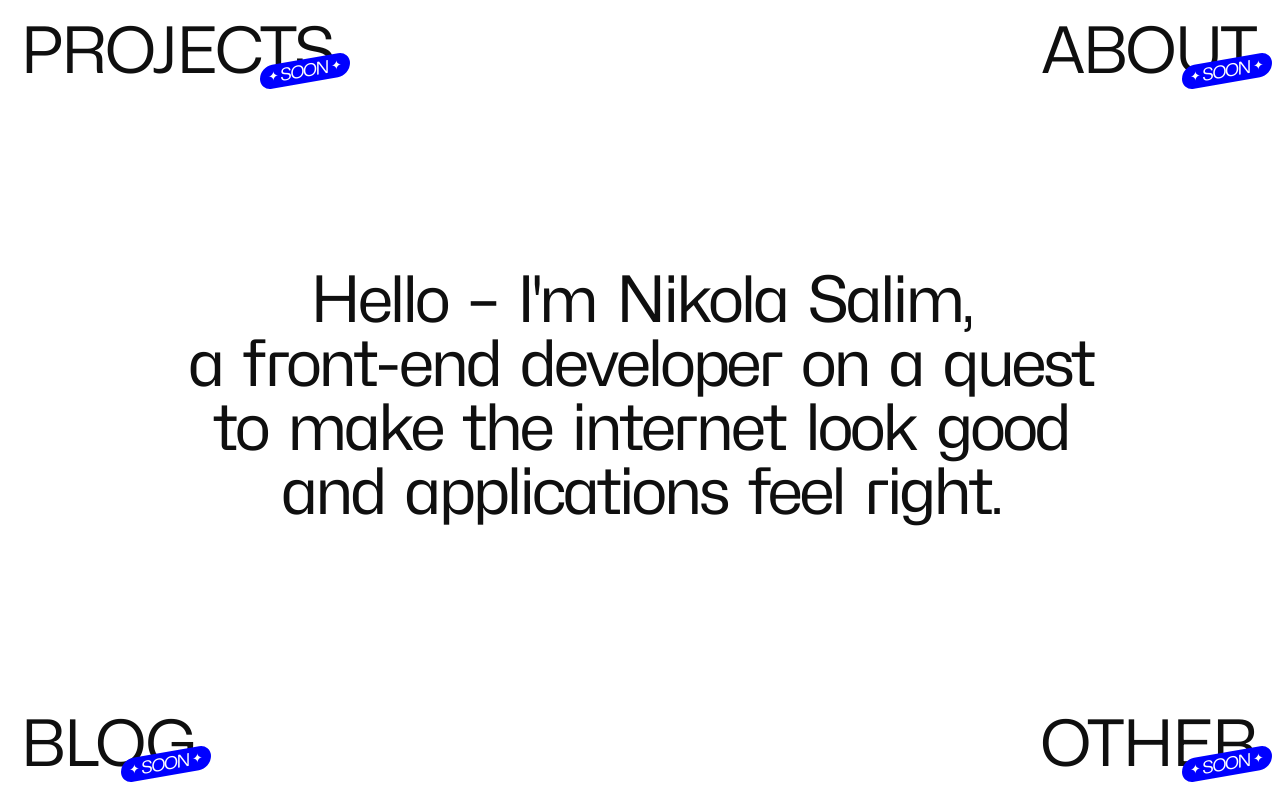
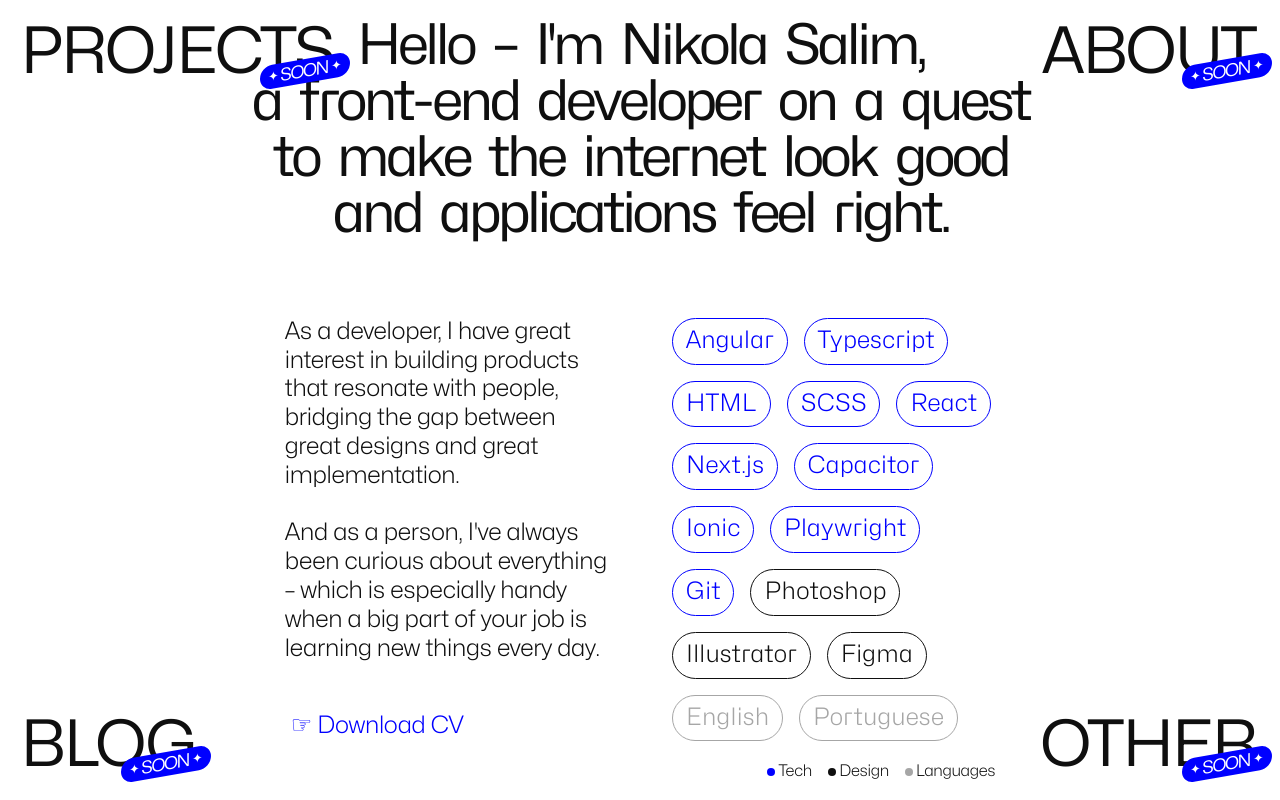
Before and after one commit to nikolasalim/nikolasalim.github.io, a Next.js app: page / in a window 1280 px wide. Built offline with nearby package versions, Linux system fonts and the light colour scheme.

Commit message:
add bio and stack list sections

```diff
--- a/app/(home)/home.module.scss
+++ b/app/(home)/home.module.scss
@@ -1,24 +1,28 @@
 @import '../styles/variables';
 
+.content {
+  height: 100vh;
+  display: flex;
+  flex-direction: column;
+  align-items: center;
+  justify-content: center;
+}
+
 .intro {
-  display: flex;
-  justify-content: center;
-  align-items: center;
-  flex-direction: column;
   width: 100%;
+  height: fit-content;
   font-family: 'Hubot-Sans';
-  font-size: 4rem;
-  line-height: 3.8rem;
+  font-size: 3.5rem;
   letter-spacing: -0.3rem;
   word-spacing: 0.5rem;
   text-align: center;
   color: $colour-black;
-  div {
+  .lineWrapper {
     position: relative;
     display: flex;
     justify-content: center;
     align-items: center;
-    height: 4rem;
+    height: 3.5rem;
     width: 100%;
     p {
       position: absolute;
@@ -34,6 +38,99 @@
     }
   }
 }
+.additionalInfo {
+  display: flex;
+  width: 60%;
+  margin: 5rem 20% 0 20%;
+  gap: 4rem;
+  font-family: 'Mona-Sans';
+  font-size: 1.5rem;
+  font-weight: normal;
+  line-height: 1.8rem;
+  letter-spacing: -0.02rem;
+  font-variation-settings: "wght" 300;
+  color: $colour-black;
+}
+
+.bio, .stackContainer {
+  flex: 1;
+}
+
+.stackContainer {
+  .stackList {
+    display: flex;
+    flex-wrap: wrap;
+    gap: 1rem;
+    height: fit-content;
+    .techItem, .designItem, .langItem {
+      padding: 0.5rem 0.8rem;
+      border-width: 1.5px;
+      border-style: solid;
+      border-radius: 2rem;
+      font-family: 'Hubot-Sans';
+      cursor: default;
+    }
+    .techItem {
+      color: $colour-blue;
+      border-color: $colour-blue;
+    }
+
+    .designItem {
+      color: $colour-black;
+      border-color: $colour-black;
+    }
+
+    .langItem {
+      color: $colour-grey;
+      border-color: $colour-grey;
+    }
+  }
+  .legendContainer {
+    display: flex;
+    justify-content: flex-end;
+    margin-top: 1rem;
+    font-size: 1rem;
+    & > * {
+      margin-right: 1rem;
+      &:last-child {
+        margin-right: 0;
+      }
+    }
+    .legendWrapper {
+      display: flex;
+      align-items: center;
+    }
+    .legendCircle {
+      display: inline-block;
+      width: 0.5rem;
+      height: 0.5rem;
+      border-radius: 50%;
+      margin-right: 0.2rem;
+      background-color: $colour-black;
+      &.tech {
+        background-color: $colour-blue;
+      }
+      &.lang {
+        background-color: $colour-grey;
+      }
+    }
+  }
+}
+
+.downloadBtn {
+  display: flex;
+  margin-top: 3rem;
+  border: unset;
+  color: $colour-blue;
+  background-color: unset;
+  font-family: 'Mona-Sans';
+  font-size: 1.5rem;
+  font-weight: normal;
+  line-height: 1.8rem;
+  letter-spacing: -0.02rem;
+  font-variation-settings: "wght" 300;
+  cursor: pointer;
+}
 
 @keyframes fadeIn {
   from {
--- a/app/(home)/page.tsx
+++ b/app/(home)/page.tsx
@@ -1,13 +1,50 @@
 import styles from './home.module.scss';
 
 export default function Home() {
+  const techStack = ['Angular', 'Typescript', 'HTML', 'SCSS', 'React', 'Next.js', 'Capacitor', 'Ionic', 'Playwright', 'Git']
+  const designStack = ['Photoshop', 'Illustrator', 'Figma']
+  const languages = ['English', 'Portuguese']
   return (
-    <main>
+    <main className={styles.content}>
       <div className={styles.intro}>
-        <div><p>Hello – I'm Nikola Salim,</p></div>
-        <div><p>a front-end developer on a quest</p></div>
-        <div><p>to make the internet look good</p></div>
-        <div><p>and applications feel right.</p></div>
+        <div className={styles.lineWrapper}><p>Hello – I'm Nikola Salim,</p></div>
+        <div className={styles.lineWrapper}><p>a front-end developer on a quest</p></div>
+        <div className={styles.lineWrapper}><p>to make the internet look good</p></div>
+        <div className={styles.lineWrapper}><p>and applications feel right.</p></div>
+      </div>
+      <div className={styles.additionalInfo}>
+        <div className={styles.bio}>
+          <p>As a developer, I have great interest in building products that resonate with people, bridging the gap between great designs and great implementation.</p>
+          <br/>
+          <p>And as a person, I've always been curious about everything – which is especially handy when a big part of your job is learning new things every day.</p>
+          <button className={styles.downloadBtn}>
+            ☞ Download CV
+          </button>
+        </div>
+        <div className={styles.stackContainer}>
+          <div className={styles.stackList}>
+            {techStack.map((item, i) => (
+              <span className={styles.techItem} key={i}>{item}</span>
+            ))}
+            {designStack.map((item, i) => (
+              <span className={styles.designItem} key={i}>{item}</span>
+            ))}
+            {languages.map((item, i) => (
+              <span className={styles.langItem} key={i}>{item}</span>
+            ))}
+          </div>
+          <div className={styles.legendContainer}>
+            <div className={styles.legendWrapper}>
+              <span className={`${styles.legendCircle} ${styles.tech}`}></span>Tech
+            </div>
+            <div className={styles.legendWrapper}>
+              <span className={styles.legendCircle}></span>Design
+            </div>
+            <div className={styles.legendWrapper}>
+              <span className={`${styles.legendCircle} ${styles.lang}`}></span>Languages
+            </div>
+          </div>
+        </div>
       </div>
     </main>
   )
--- a/app/layout.module.scss
+++ /dev/null
@@ -1,3 +0,0 @@
-.bodyWrapper {
-  width: calc(100% - 6rem);
-}
--- a/app/layout.tsx
+++ b/app/layout.tsx
@@ -16,9 +16,7 @@ export default function RootLayout({
   return (
     <html lang="en">
       <body>
-        <div className={styles.bodyWrapper}>
-          {children}
-        </div>
+        {children}
         <NavMenu/>
       </body>
     </html>
--- a/app/styles/globals.scss
+++ b/app/styles/globals.scss
@@ -4,14 +4,9 @@
   margin: 0;
 }
 
-body {
-  display: flex;
-  justify-content: center;
-  align-items: center;
-  height: 100vh;
+main {
+  height: 100%;
+  width: 100%;
+  padding: 0 3rem;
+  box-sizing: border-box;
 }
-
-main {
-  width: 100%;
-  height: 100%;
-}
--- a/app/styles/variables.scss
+++ b/app/styles/variables.scss
@@ -1,3 +1,4 @@
 // Colours
 $colour-black: #0f0f0f;
 $colour-blue: #0000ff;
+$colour-grey: #a6a6a6;
```
